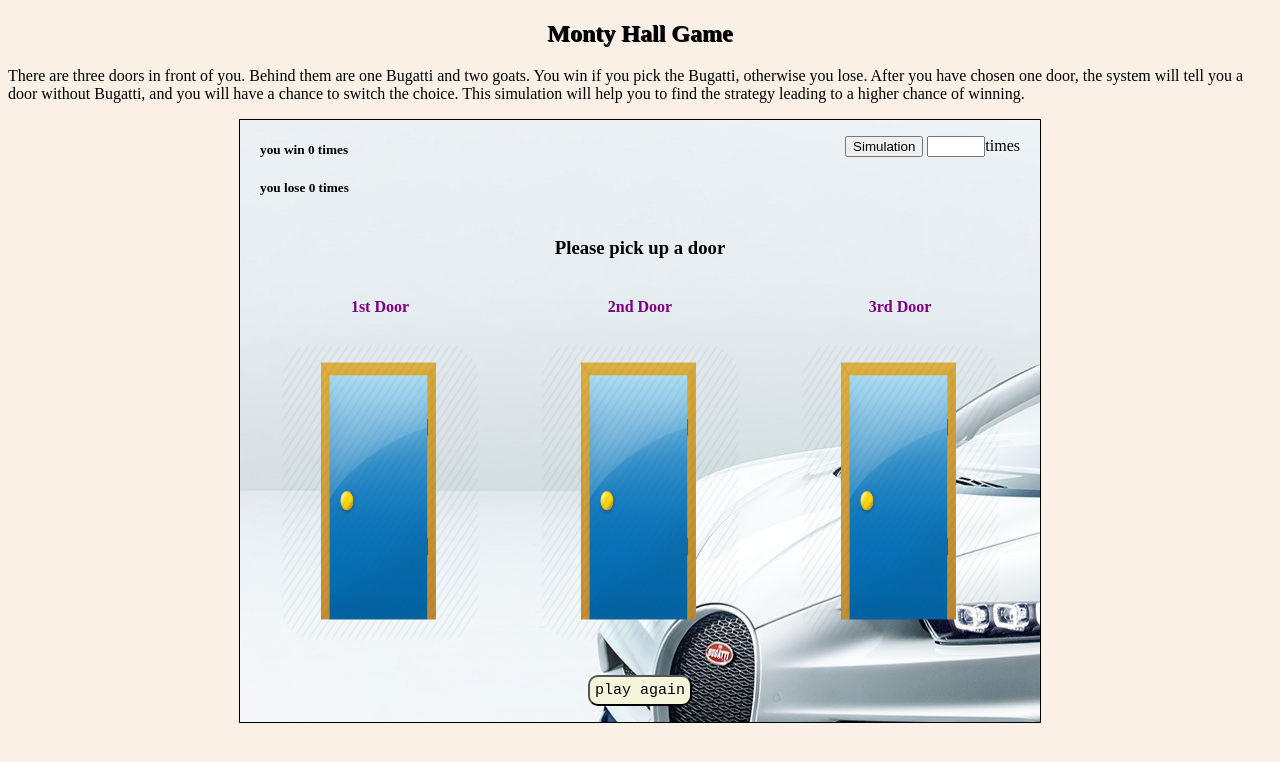
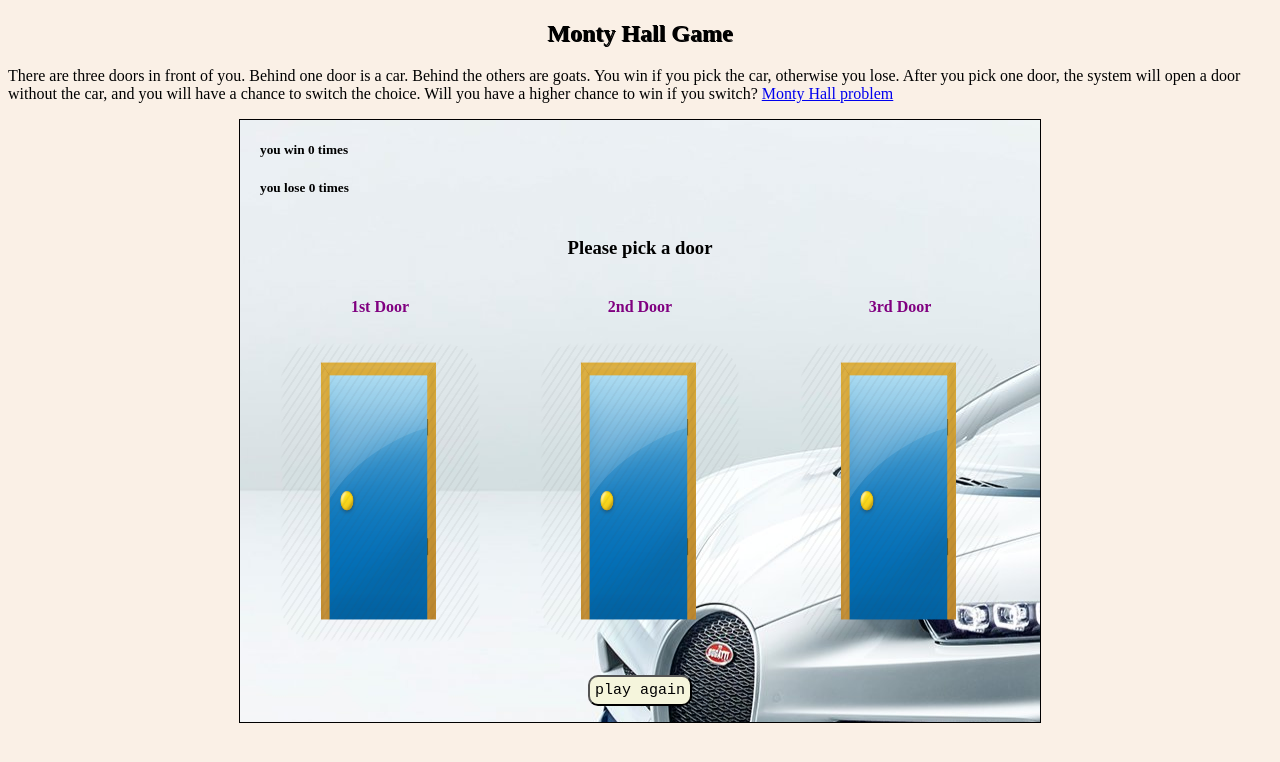
Before and after one commit to XFan2018/MontyHall, a plain HTML site: page index.html in a window 1280 px wide. Drawn offline with Linux system fonts and the light colour scheme.

Commit message:
clean up the project

```diff
--- a/montyhallproblem/MontyHall.html
+++ b/index.html
@@ -13,10 +13,11 @@
   <body>
     <h2> Monty Hall Game </h2>
     <p>
-      There are three doors in front of you. Behind them are one Bugatti and two goats.
-      You win if you pick the Bugatti, otherwise you lose.
-      After you have chosen one door, the system will tell you a door without Bugatti, and you will have
-      a chance to switch the choice. This simulation will help you to find the strategy leading to a higher chance of winning.
+      There are three doors in front of you. Behind one door is a car. Behind the others are goats.
+      You win if you pick the car, otherwise you lose.
+      After you pick one door, the system will open a door without the car, and you will have
+      a chance to switch the choice. Will you have a higher chance to win if you switch?
+      <a href="https://en.wikipedia.org/wiki/Monty_Hall_problem">Monty Hall problem</a>
     </p>
 
     <div id="container">
@@ -26,16 +27,9 @@
           <h5 id="win"> you win 0 times </h5>
           <h5 id="lose"> you lose 0 times </h5>
         </div>
-
-        <div id="topRight">
-          <p id="simulation">
-            <button type="button" name="Simulation" id="simuButton">Simulation</button>
-            <input type="text" name="simulationTime" value="" id="simuInput">times
-          </p>
-        </div>
       </div>
 
-      <h3 id="prompt"> Please pick up a door </h3>
+      <h3 id="prompt"> Please pick a door </h3>
       <p id="result"></p>
       <p>
         <button class = "button" id="yes"> yes </button><button class = "button" id = "no"> no </button>
```
Also changed, not shown: MontyHall.css (renamed from montyhallproblem/MontyHall.css), MontyHall.js (renamed from montyhallproblem/MontyHall.js), background.jpg (renamed from montyhallproblem/background.jpg), bugatti.jpg (renamed from montyhallproblem/bugatti.jpg), close_door.jpg (renamed from montyhallproblem/close_door.jpg), goat.jpg (renamed from montyhallproblem/goat.jpg), open_door.jpg (renamed from montyhallproblem/open_door.jpg), prototype.js (renamed from montyhallproblem/prototype.js), test.html (renamed from montyhallproblem/test.html), 4 other files.
